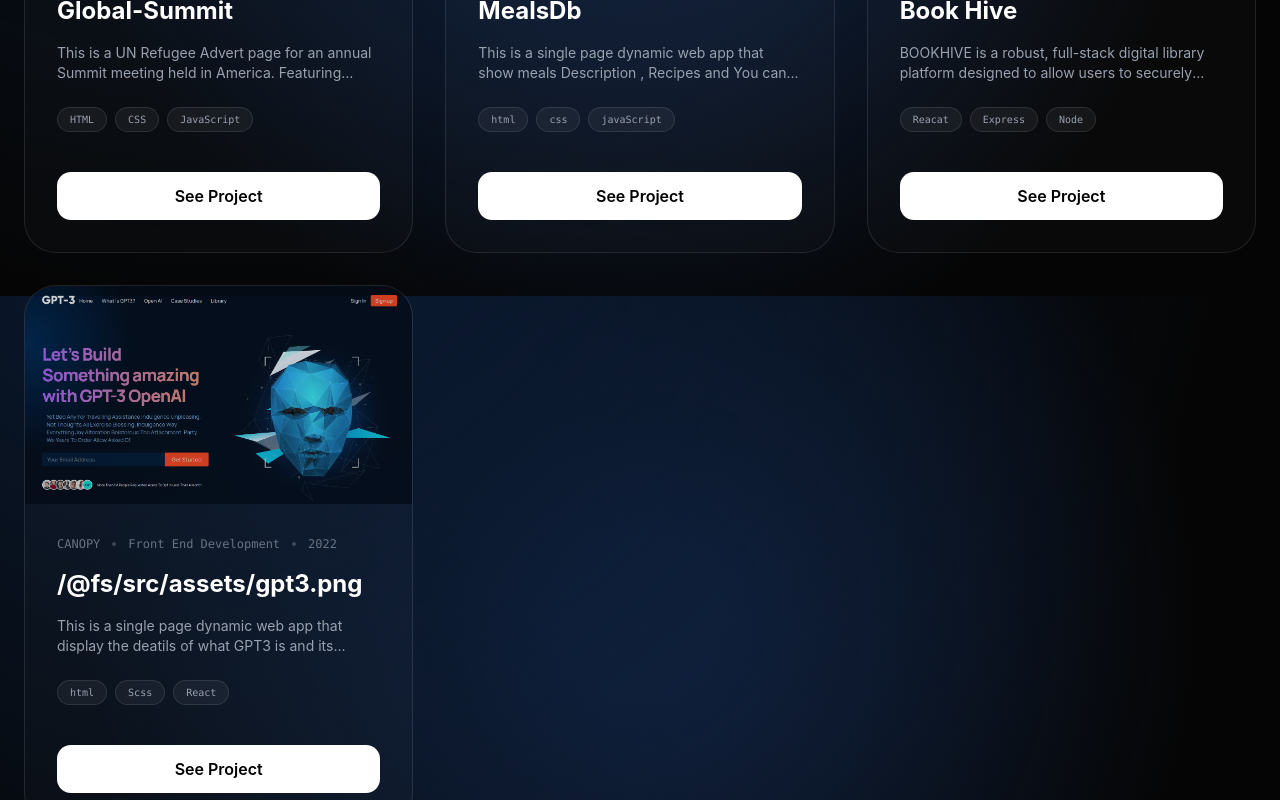
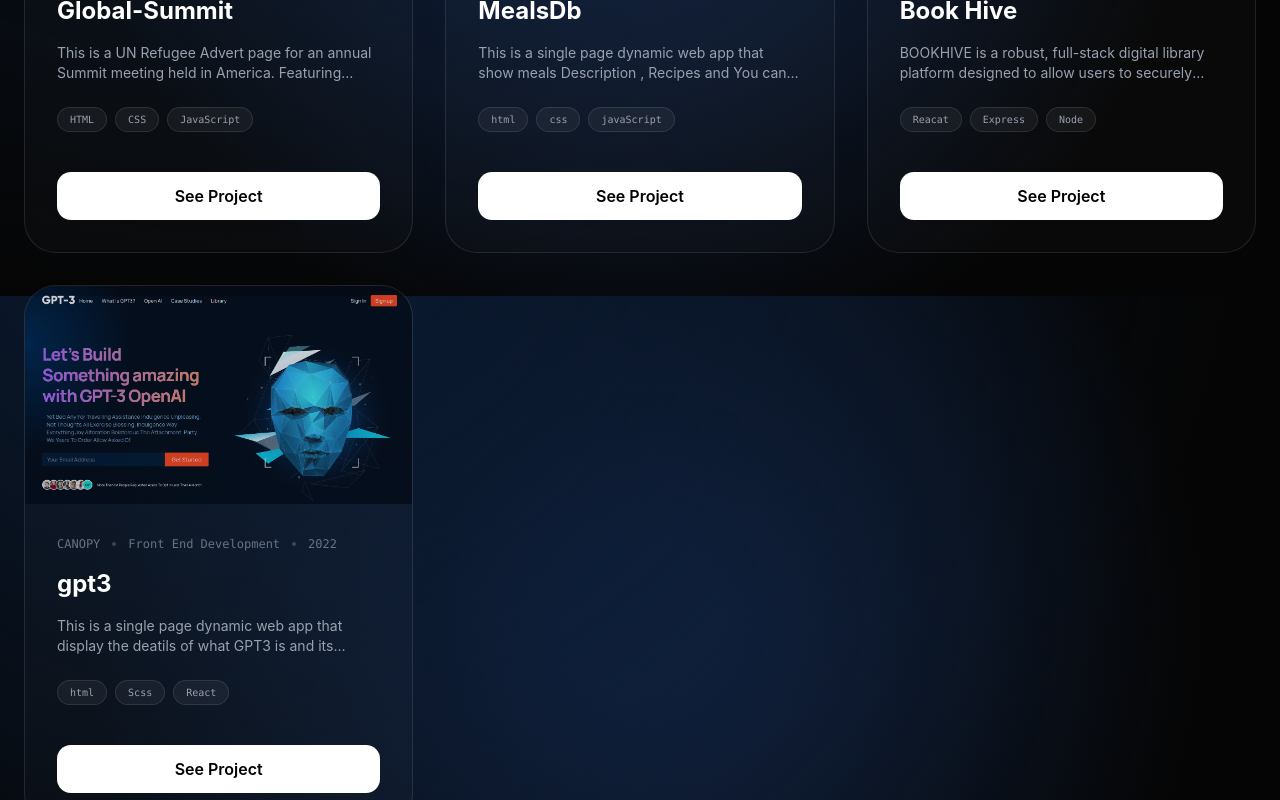
Before and after one commit to Itswali/wali-portfolio, a React (Vite) app: page /work in a window 1280 px wide. Shown: the part 504-1304 px from the top of the page. Built offline with nearby package versions, Linux system fonts and the light colour scheme.

Commit message:
fix title image error

```diff
--- a/src/data/projects.ts
+++ b/src/data/projects.ts
@@ -47,8 +47,8 @@
   },
   {
     id: '4',
-    image: 'src/assets/gpt3.png',
-    title: gpt3,
+    image: gpt3,
+    title: 'gpt3',
     infoProject: ['CANOPY', 'Front End Development', '2022'],
     description: 'This is a single page dynamic web app that display the deatils of what GPT3 is and its information with appealing design.',
     technologies: ['html', 'Scss', 'React'],
```
